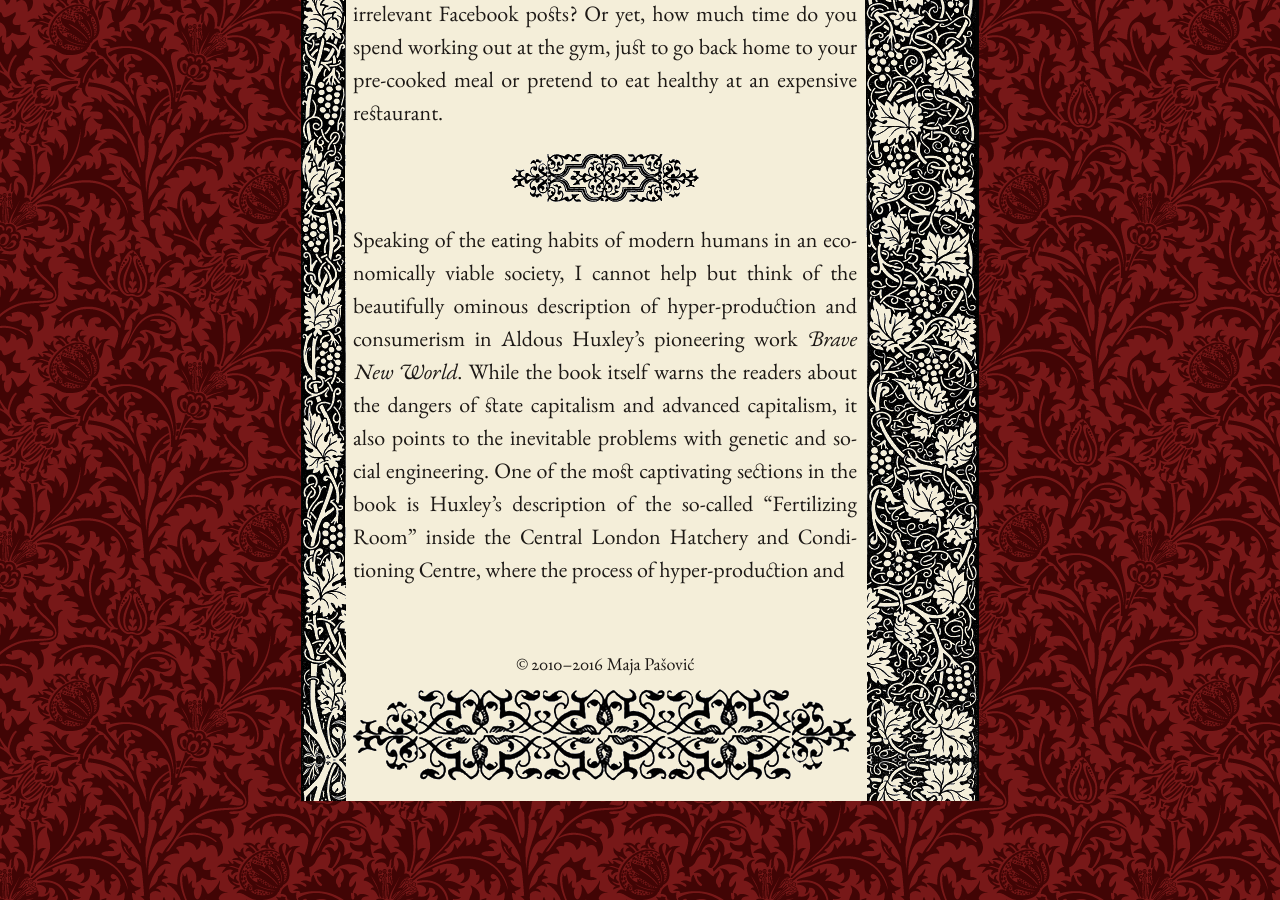
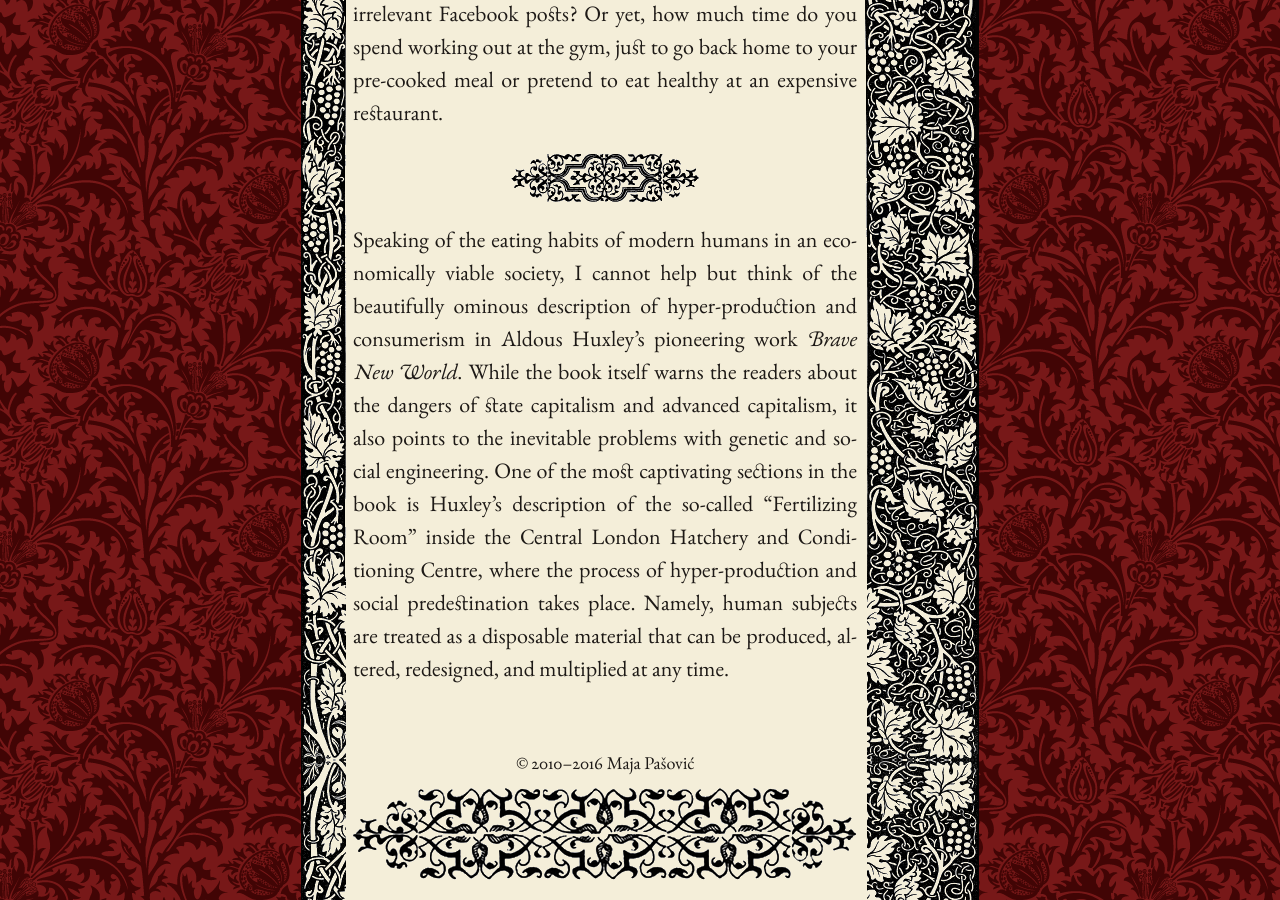
Before and after one commit to mpasovic/majapasovic.org, a Jekyll site: the page built from _posts/2016-03-04-bokanovskified-production-food-and-nutrition-in-modern-age.md, in a window 1280 px wide and 900 px high, scrolled down 2201 px. Built offline with Jekyll 4.4.1, drawn with Linux system fonts in a browser that asks for light colours; nearby versions of some CDN libraries.

Commit message:
Updated 2016-03-04-bokanovskified-production-food-and-nutrition-in-modern-age.md

```diff
--- a/_posts/2016-03-04-bokanovskified-production-food-and-nutrition-in-modern-age.md
+++ b/_posts/2016-03-04-bokanovskified-production-food-and-nutrition-in-modern-age.md
@@ -14,4 +14,4 @@
 Therefore, the inevitable questions arise: "What is the actual purpose of consuming ready-made food?" "How much time do we REALLY save buying and heating ready-made food?" As has been well documented, a large percentage of people in economically viable countries live of pre-cooked meals, consumed either in a restaurant or their home. According to most people, the most common reason for this is the lack of time to buy and/or cook food at home, due to work-related obligations. However, does anyone ever think how much time is spent using your *smart*phone to text your friends back and forth, to play those mind-numbing games on your bus rides to and from work, or to use your phone for "liking", "posting" and "commenting" on profuse, oftentimes irrelevant Facebook posts? Or yet, how much time do you spend working out at the gym, just to go back home to your pre-cooked meal or pretend to eat healthy at an expensive restaurant.
 
 *****
-Speaking of the eating habits of modern humans in an economically viable society, I cannot help but think of the beautifully ominous description of hyper-production and consumerism in Aldous Huxley's pioneering work *Brave New World*. While the book itself warns the readers about the dangers of state capitalism and advanced capitalism, it also points to the inevitable problems with genetic and social engineering. One of the most captivating sections in the book is Huxley's description of the so-called "Fertilizing Room" inside the Central London Hatchery and Conditioning Centre, where the process of hyper-production and
+Speaking of the eating habits of modern humans in an economically viable society, I cannot help but think of the beautifully ominous description of hyper-production and consumerism in Aldous Huxley's pioneering work *Brave New World*. While the book itself warns the readers about the dangers of state capitalism and advanced capitalism, it also points to the inevitable problems with genetic and social engineering. One of the most captivating sections in the book is Huxley's description of the so-called "Fertilizing Room" inside the Central London Hatchery and Conditioning Centre, where the process of hyper-production and social predestination takes place. Namely, human subjects are treated as a disposable material that can be produced, altered, redesigned, and multiplied at any time.
```
